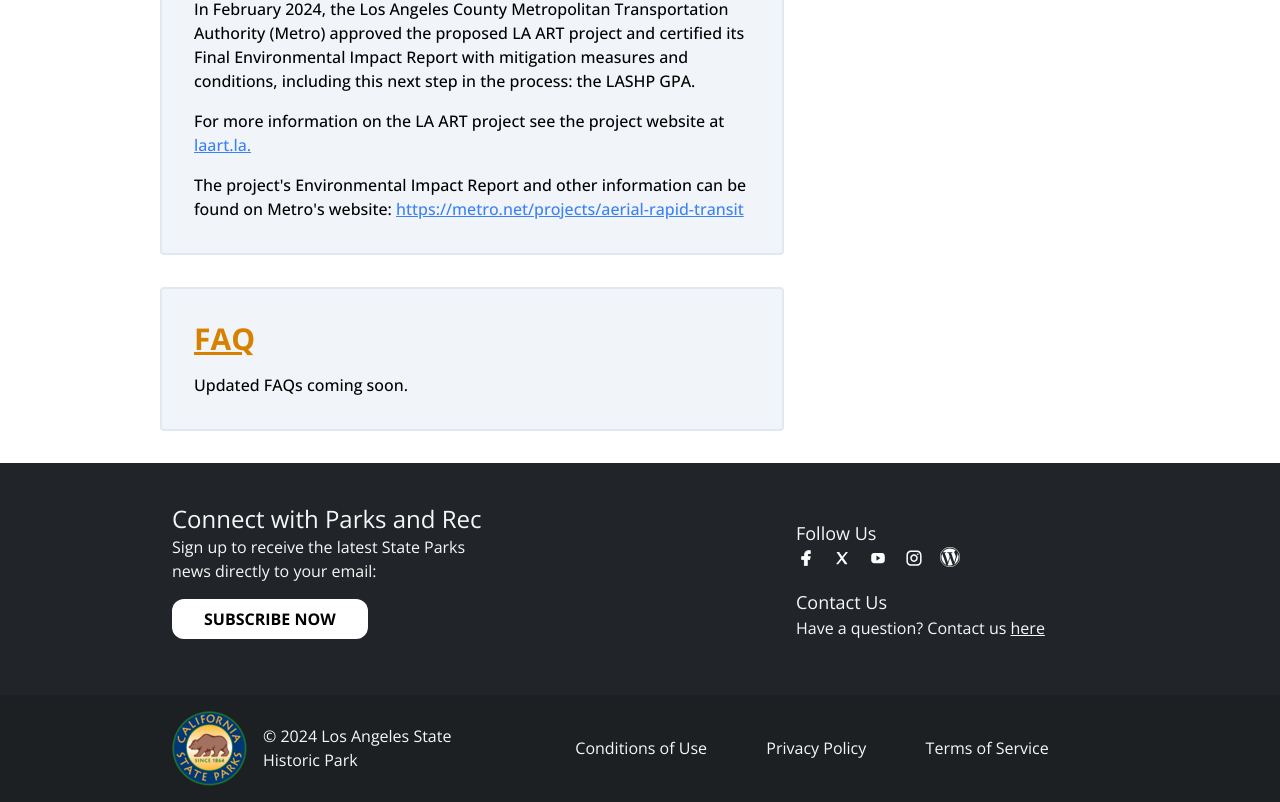
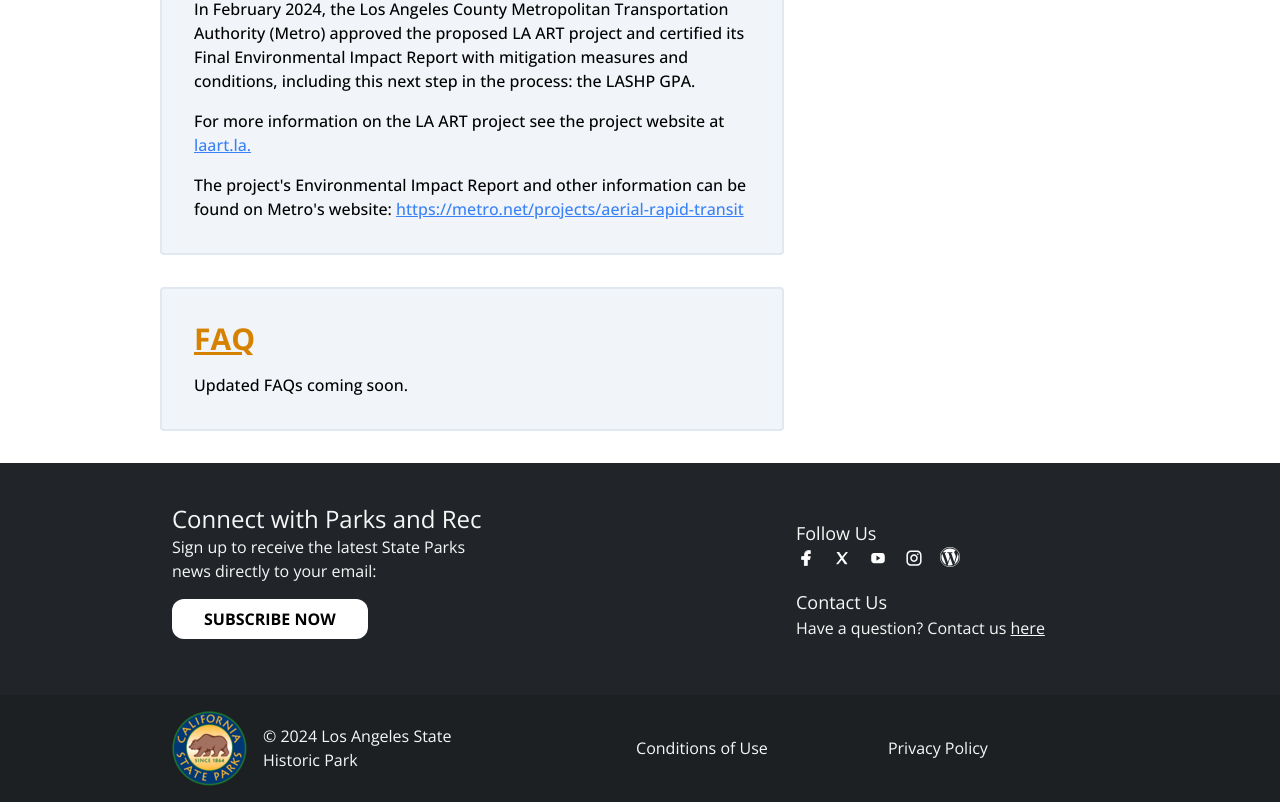
Before and after one commit to AECOMVizStudio/la_art, a React (Vite) app: page / in a window 1280 px wide. Shown: the part 2201-3003 px from the top of the page. Built offline with nearby package versions, Linux system fonts and the light colour scheme.

Commit message:
updated link arguments

```diff
--- a/src/components/Footer.tsx
+++ b/src/components/Footer.tsx
@@ -13,18 +13,13 @@ function Footer() {
 
         <ul className="w-full md:w-2/4 lg:flex lg:flex-row lg:justify-evenly py-2 md:pl-8">
           <li>
-            <a href="#" className="hover:underline">
+            <a href="https://www.parks.ca.gov/ConditionsOfUse" target="_blank" rel="noopener noreferrer" className="hover:underline">
               Conditions of Use
             </a>
           </li>
           <li>
-            <a href="#" className="hover:underline">
+            <a href="https://www.parks.ca.gov/Privacy" target="_blank" rel="noopener noreferrer" className="hover:underline">
               Privacy Policy
-            </a>
-          </li>
-          <li>
-            <a href="#" className="hover:underline">
-              Terms of Service
             </a>
           </li>
         </ul>
--- a/src/components/children/Sidebar.tsx
+++ b/src/components/children/Sidebar.tsx
@@ -21,7 +21,7 @@ const Sidebar = () => {
             <ul className="list-disc">
               {relatedPages.map((page) => (
                 <li key={page.name} className="p-2 mx-6 underline">
-                  <a href={page.link}>
+                  <a href={page.link} target="_blank" rel="noopener noreferrer">
                     {page.name}
                   </a>
                 </li>
```
